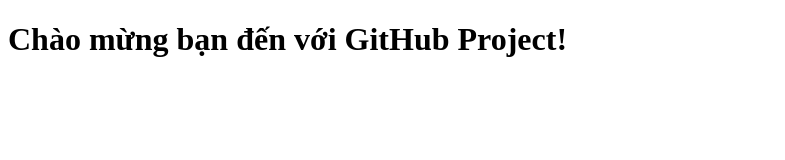
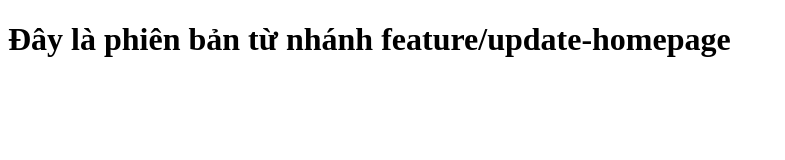
Before and after one commit to Hoofour/training_git_hub, a plain HTML site: page index.html in a window 1280 px wide. Shown: the whole page, without its empty margins (0-785 px from the left). Drawn offline with Linux system fonts and the light colour scheme.

Commit message:
Edit index.html

```diff
--- a/index.html
+++ b/index.html
@@ -4,6 +4,6 @@
     <title>Trang chủ</title>
 </head>
 <body>
-    <h1>Chào mừng bạn đến với GitHub Project!</h1>
+    <h1>Đây là phiên bản từ nhánh feature/update-homepage</h1>
 </body>
 </html>
```
